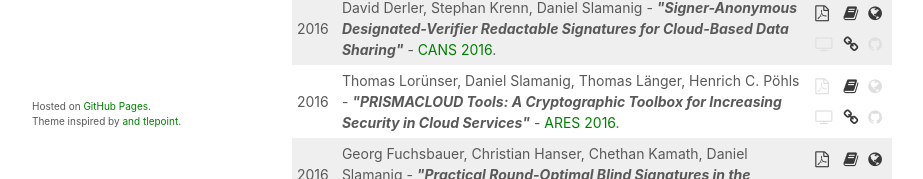
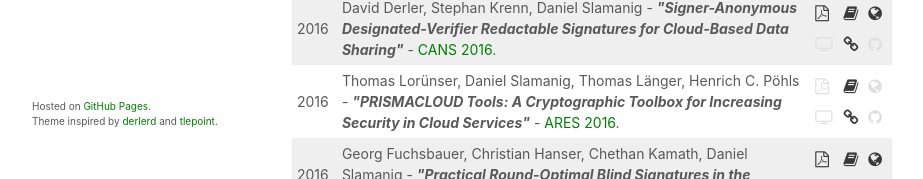
Before and after one commit to drl3c7er/drl3c7er.github.io, a Jekyll site: the page built from index.html, in a window 1280 px wide and 900 px high, scrolled down 578 px. Shown: the part 721-900 px from the top of the window, without its empty margins (178-1101 px from the left). Built offline with Jekyll 4.4.1, drawn with Linux system fonts in a browser that asks for light colours.

Commit message:
bug fixes

```diff
--- a/_includes/footer.html
+++ b/_includes/footer.html
@@ -1,4 +1,4 @@
 <footer>
   <p class="remark">Hosted on <a href="https://github.com/drl3c7er.github.io">GitHub Pages</a>.</p>
-  <p class="remark">Theme inspired by <a href="https://derlerd.github.io/"><derlerd</a> and <a href="https://tlepoint.github.io/">tlepoint</a>.</p>
+  <p class="remark">Theme inspired by <a href="https://derlerd.github.io/">derlerd</a> and <a href="https://tlepoint.github.io/">tlepoint</a>.</p>
 </footer>
```
